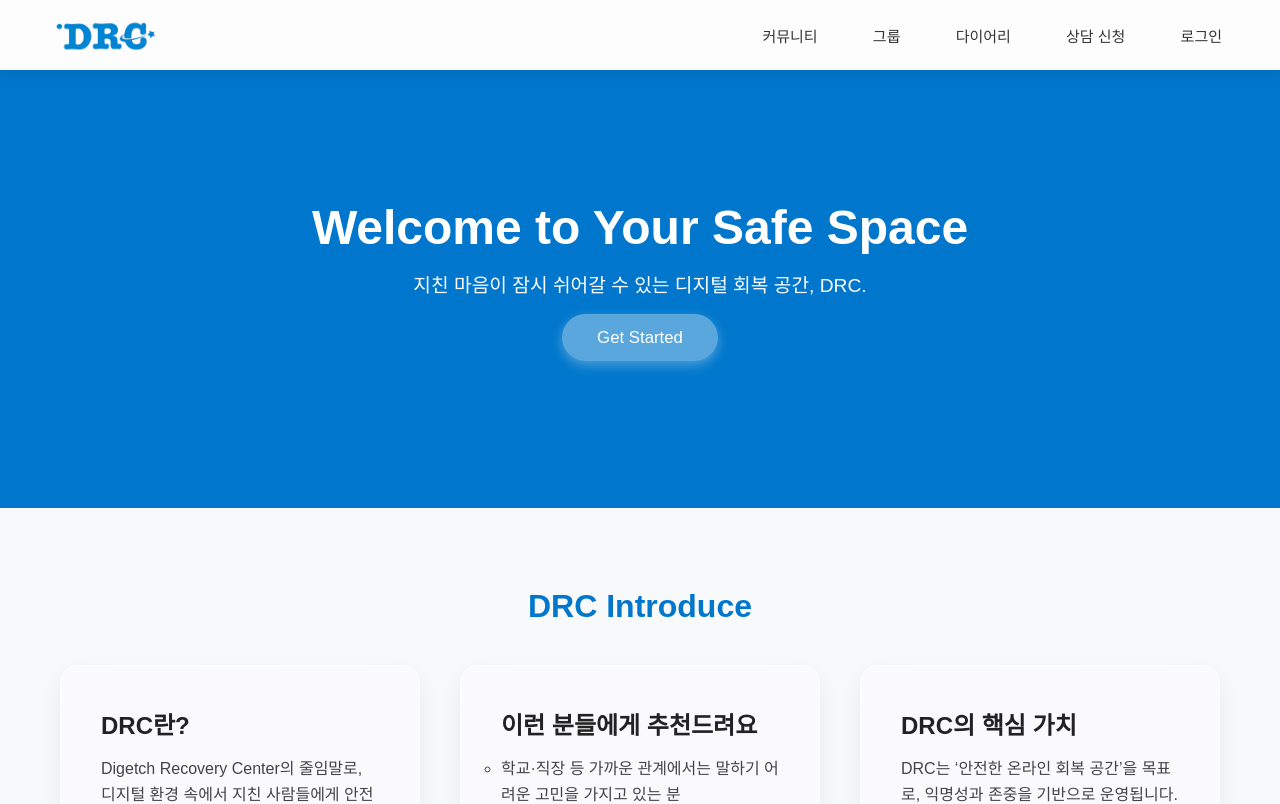
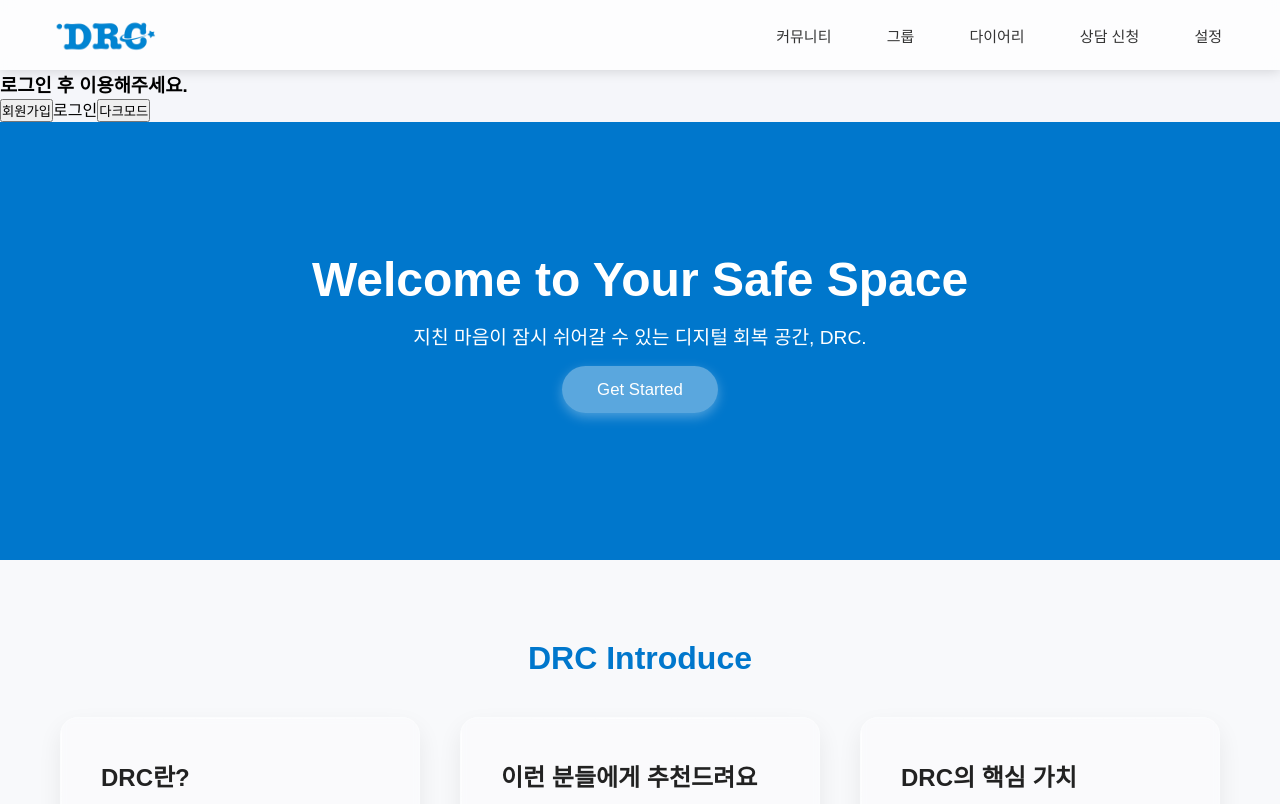
Before and after one commit to YOU-CANT-GUARD-ME/peer-support-platform, a React (Vite) app in the folder frontend/: page / in a window 1280 px wide. Shown: the top 804 px of the page. Built offline with nearby package versions, Linux system fonts and the light colour scheme; no server answers.

Commit message:
헤더 바 설정 구현

```diff
--- a/frontend/src/components/Navbar.jsx
+++ b/frontend/src/components/Navbar.jsx
@@ -7,19 +7,15 @@ import "../css/Navbar.css";
 
 export default function Navbar() {
   const { user, isLoggedIn, logout } = useContext(UserContext);
-  const [openModal, setOpenModal] = useState(false);
+  const [openSidebar, setOpenSidebar] = useState(false);
 
   const handleLogout = () => {
     logout();
-    setOpenModal(false);
+    setOpenSidebar(false);
   };
 
   return (
-    <>
-      <nav className="navbar">
-        <Link to="/" className="logo">
-          <img src={logo} alt="logo" />
-        </Link>
+    <> <nav className="navbar"> <Link to="/" className="logo"> <img src={logo} alt="logo" /> </Link>
 
       <ul className="nav-links">
         <Link to="/community">커뮤니티</Link>
@@ -27,27 +23,37 @@ export default function Navbar() {
         <Link to="/diary">다이어리</Link>
         <Link to="/counsel">상담 신청</Link>
 
-          {isLoggedIn ? (
-            <li onClick={() => setOpenModal(true)} className="user-info">
-              {user?.name}님 환영합니다!
+        <li onClick={() => setOpenSidebar(true)}>
+          설정
         </li>
-          ) : (
-            <Link to="/signin">로그인</Link>
-          )}
       </ul>
     </nav>
 
-      {/* ===== 중앙 모달 ===== */}
-      {openModal && (
-        <div className="modal-overlay" onClick={() => setOpenModal(false)}>
-          <div className="modal-box" onClick={(e) => e.stopPropagation()}>
-            <h3>로그아웃 하시겠습니까?</h3>
-            <button className="logout-btn" onClick={handleLogout}>
-              로그아웃
-            </button>
+      {/* ===== 오른쪽 사이드바 ===== */}
+      <div
+        className={`sidebar-overlay ${openSidebar ? "active" : ""}`}
+        onClick={() => setOpenSidebar(false)}
+      >
+        <div className="sidebar-box" onClick={(e) => e.stopPropagation()}>
+          {isLoggedIn ? (
+            <>
+              <h3>{user?.name}님 환영합니다!</h3>
+              <button className="sidebar-btn">다크모드</button>
+              <Link to="/counsel-records" className="sidebar-btn">상담 신청 기록</Link>
+              <Link to="/my-group" className="sidebar-btn">마이 그룹</Link>
+              <button className="sidebar-btn logout-btn" onClick={handleLogout}>로그아웃</button>
+            </>
+          ) : (
+            <>
+              <h3>로그인 후 이용해주세요.</h3>
+              <button className="sidebar-btn">회원가입</button>
+              <Link to="/signin" className="sidebar-btn">로그인</Link>
+              <button className="sidebar-btn">다크모드</button>
+            </>
+          )}
         </div>
       </div>
-      )}
     </>
+
   );
 }
```
Lines whose indentation alone changed are shown as unchanged.
